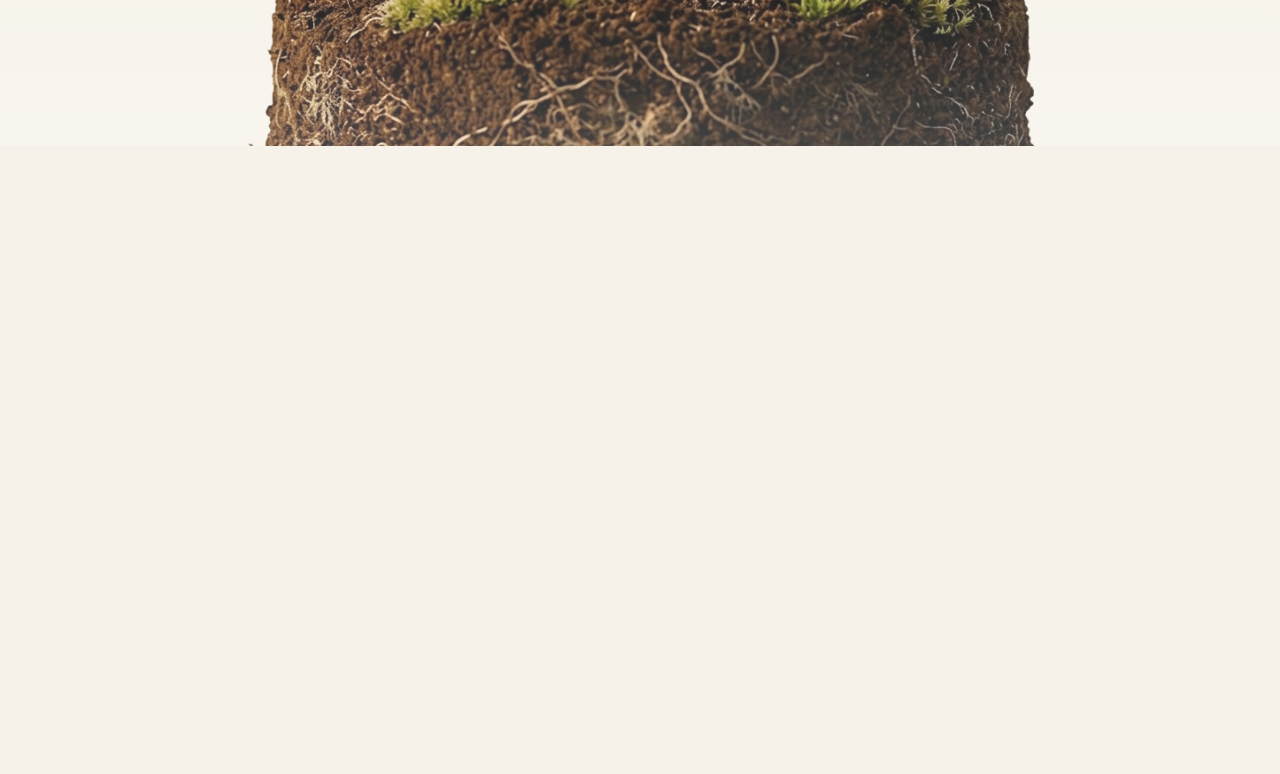
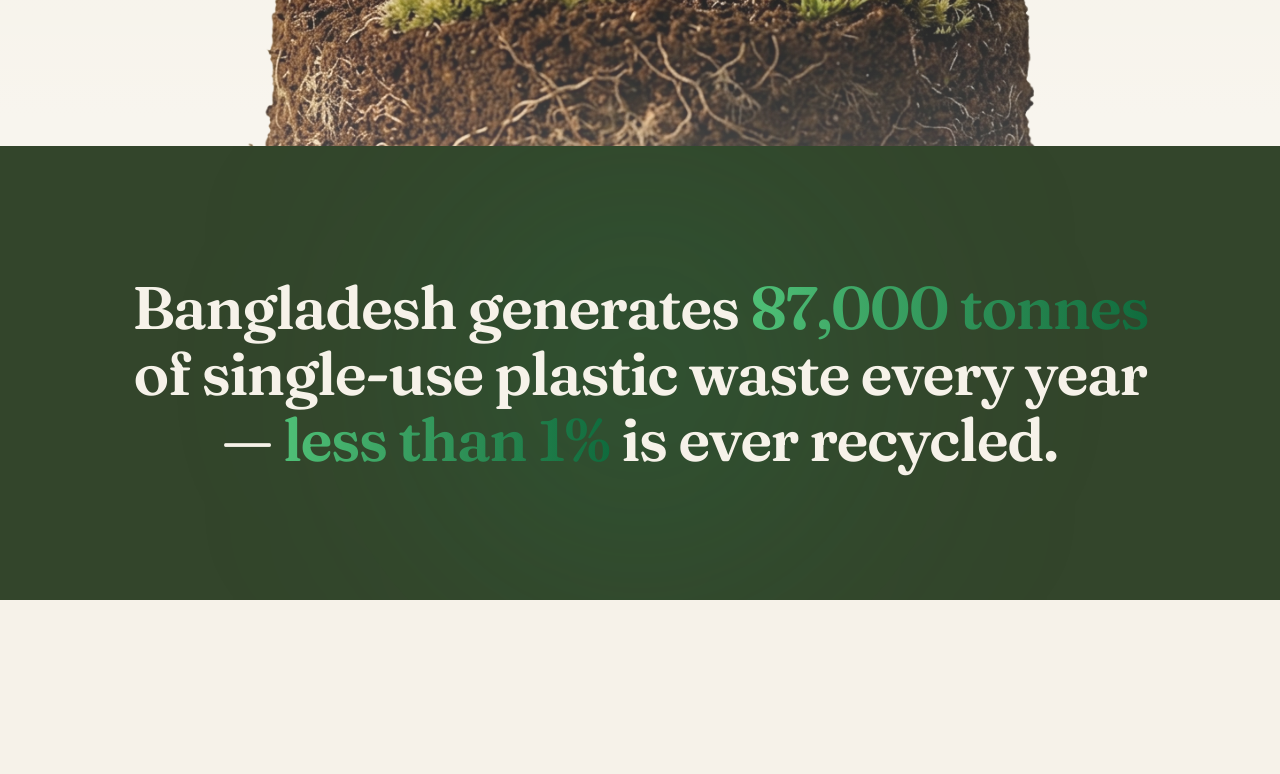
Before and after one commit to Abdullah-Al-Mehmud/ecolery, a Next.js app: page / in a window 1280 px wide. Shown: the part 654-1428 px from the top of the page. Built offline with nearby package versions, Linux system fonts and the light colour scheme.

Commit message:
Add Fraunces font and update ProblemStatementStrip component with animations

```diff
--- a/src/app/globals.css
+++ b/src/app/globals.css
@@ -21,6 +21,7 @@
   /* --- Type roles --- */
   --font-display: var(--font-sora);
   --font-body: var(--font-manrope);
+  --font-fraunces: var(--font-fraunces); /* statement-serif exception, statement headlines only */
 
   /* --- Animations --- */
   --animate-marquee: marquee 40s linear infinite;
--- a/src/app/layout.tsx
+++ b/src/app/layout.tsx
@@ -1,5 +1,5 @@
 import type { Metadata } from "next";
-import { Manrope, Sora } from "next/font/google";
+import { Fraunces, Manrope, Sora } from "next/font/google";
 import "./globals.css";
 
 const sora = Sora({
@@ -14,6 +14,12 @@ const manrope = Manrope({
   weight: ["400", "500", "600"],
 });
 
+const fraunces = Fraunces({
+  subsets: ["latin"],
+  variable: "--font-fraunces",
+  axes: ["opsz"],
+});
+
 export const metadata: Metadata = {
   title: "Ecolery — Compostable tableware",
   description:
@@ -22,7 +28,7 @@ export const metadata: Metadata = {
 
 export default function RootLayout({ children }: { children: React.ReactNode }) {
   return (
-    <html lang="en" className={`${sora.variable} ${manrope.variable}`}>
+    <html lang="en" className={`${sora.variable} ${manrope.variable} ${fraunces.variable}`}>
       <body className="font-body antialiased">{children}</body>
     </html>
   );
--- a/src/components/sections/ProblemStatementStrip.tsx
+++ b/src/components/sections/ProblemStatementStrip.tsx
@@ -1,99 +1,34 @@
 "use client";
 
-import { useScrollAnimation } from "@/hooks/useScrollAnimation";
-import { useGSAP } from "@gsap/react";
-import { gsap } from "gsap";
-import { ScrollTrigger } from "gsap/ScrollTrigger";
-import { useRef } from "react";
+import { motion } from "framer-motion";
 
-gsap.registerPlugin(ScrollTrigger);
-
-const wasteStats = [
-  { value: "180 days", label: "To fully compost" },
-  { value: "100%", label: "Edible materials" },
-  { value: "0 waste", label: "Left behind" },
-];
+const EASE: [number, number, number, number] = [0.22, 1, 0.36, 1];
 
 export function ProblemStatementStrip() {
-  const sectionRef = useScrollAnimation<HTMLElement>();
-  const numberRef = useRef<HTMLSpanElement>(null);
-
-  useGSAP(
-    () => {
-      const counter = { value: 0 };
-      const tl = gsap.timeline({
-        scrollTrigger: {
-          trigger: sectionRef.current,
-          start: "top 85%",
-          toggleActions: "play none none reverse",
-        },
-      });
-      tl.to(counter, {
-        value: 87000,
-        duration: 2,
-        ease: "power2.out",
-        onUpdate: () => {
-          if (numberRef.current) {
-            numberRef.current.textContent = Math.round(counter.value).toLocaleString();
-          }
-        },
-      });
-    },
-    { scope: sectionRef },
-  );
-
   return (
-    <section
-      ref={sectionRef}
-      className="bg-moss relative overflow-hidden px-6 py-20 md:py-28"
-    >
+    <section className="bg-moss relative overflow-hidden px-6 py-24 md:py-32">
       <div
         aria-hidden
         className="bg-primary/15 pointer-events-none absolute top-1/2 left-1/2 h-[440px] w-[440px] -translate-x-1/2 -translate-y-1/2 rounded-full blur-[130px]"
       />
 
-      <div className="relative mx-auto max-w-6xl text-center">
-        <span className="font-body text-white/50 text-[13px] font-semibold tracking-[0.2em] uppercase">
-          Plastic waste · every single year
-        </span>
-
-        <div className="mt-10">
-          <div className="flex items-baseline justify-center gap-3">
-            <span
-              ref={numberRef}
-              className="font-display text-primary text-[5rem] leading-none font-bold tracking-tight sm:text-[7rem] md:text-[9.5rem]"
-            >
-              0
-            </span>
-          </div>
-          <p className="font-body mt-3 text-[14px] font-semibold tracking-[0.14em] text-white/60 uppercase">
-            tonnes of plastic discarded
-          </p>
-        </div>
-
-        <h2 className="font-display mt-12 text-3xl font-bold tracking-tight text-white md:text-4xl">
-          That&apos;s the problem.
-          <br />
-          <span className="text-primary-light">We designed the fix.</span>
-        </h2>
-
-        <p className="font-body mx-auto mt-6 max-w-2xl text-[15px] leading-relaxed font-semibold text-white/70">
-          Every year, billions of single-use cups and containers end up scorching the earth or
-          drifting into our rivers — taking centuries to break down and leaving our soil and water
-          choked with plastic. Ecolery turns this daily habit into something you can simply eat.
-        </p>
-
-        <div className="mx-auto mt-14 grid max-w-3xl grid-cols-3 gap-6 border-t border-white/10 pt-10">
-          {wasteStats.map((s) => (
-            <div key={s.label} className="flex flex-col items-center">
-              <p className="font-display text-2xl font-bold text-white md:text-3xl">{s.value}</p>
-              <p className="font-body mt-2 text-[11px] font-semibold tracking-wider text-white/60 uppercase">
-                {s.label}
-              </p>
-            </div>
-          ))}
-        </div>
-      </div>
+      <motion.h2
+        initial={{ opacity: 0, scale: 0.97 }}
+        whileInView={{ opacity: 1, scale: 1 }}
+        viewport={{ once: true, amount: 0.3 }}
+        transition={{ duration: 0.8, ease: EASE }}
+        className="font-fraunces relative mx-auto max-w-5xl text-center text-3xl leading-[1.1] font-semibold tracking-tight text-cream md:text-5xl lg:text-6xl"
+      >
+        Bangladesh generates{" "}
+        <span className="bg-gradient-to-r from-primary-light to-primary-dark bg-clip-text text-transparent">
+          87,000 tonnes
+        </span>{" "}
+        of single-use plastic waste every year —{" "}
+        <span className="bg-gradient-to-r from-primary-light to-primary-dark bg-clip-text text-transparent">
+          less than 1%
+        </span>{" "}
+        is ever recycled.
+      </motion.h2>
     </section>
   );
 }
```
